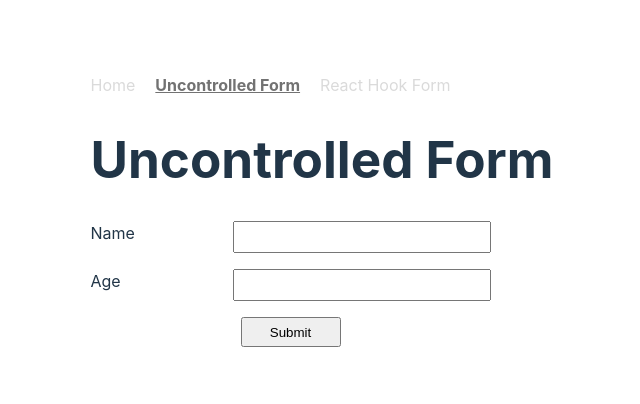
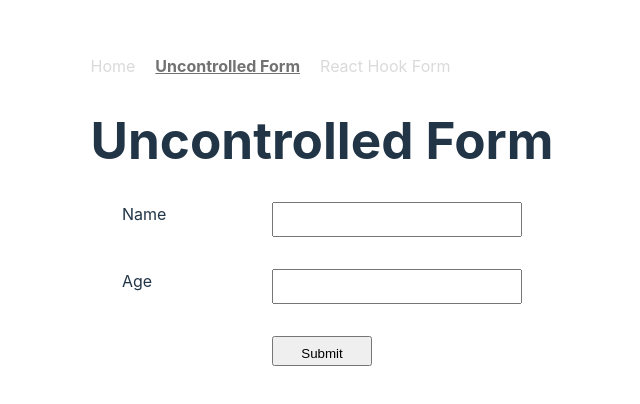
Before and after one commit to guz86/ReactTask, a React (Vite) app: page /uncontrolled-form in a window 1280 px wide. Shown: the part 190-594 px from the top of the page, without its empty margins (318-958 px from the left). Built offline with nearby package versions, Linux system fonts and the light colour scheme.

Commit message:
feat: add name age validation

```diff
--- a/src/components/Uncontrolled/UncontrolledForm.css
+++ b/src/components/Uncontrolled/UncontrolledForm.css
@@ -3,6 +3,7 @@
   flex-direction: column;
   gap: 1rem;
   max-width: 400px;
+  margin: auto;
 }
 
 .uncontrolledForm div {
@@ -16,10 +17,28 @@
 
 .uncontrolledForm input {
   width: 250px;
+  padding: 0.5rem;
+  box-sizing: border-box;
+}
+
+.uncontrolledForm input[type='number'] {
+  -moz-appearance: textfield;
+}
+
+.uncontrolledForm input[type='number']::-webkit-inner-spin-button,
+.uncontrolledForm input[type='number']::-webkit-outer-spin-button {
+  -webkit-appearance: none;
+  margin: 0;
 }
 
 .uncontrolledForm input[type='submit'] {
   align-self: center;
   width: 100px;
   height: 30px;
+  cursor: pointer;
 }
+.error-message {
+  color: red;
+  margin: 0rem;
+  font-size: 0.7em;
+}
--- a/src/components/Uncontrolled/UncontrolledForm.tsx
+++ b/src/components/Uncontrolled/UncontrolledForm.tsx
@@ -4,14 +4,28 @@ import { setUserData } from '../../app/features/reacthookform/reacthookformSlice
 import { useNavigate } from 'react-router-dom';
 import './UncontrolledForm.css';
 
+interface IFormInput {
+  name: string;
+  age: number;
+  // email: string;
+  // password: string;
+  // confirmPassword: string;
+  // gender: 'male' | 'female' | 'other';
+  // terms: boolean;
+  // picture: FileList;
+  // country: string;
+}
+
 export const UncontrolledForm = () => {
-  interface IFormInput {
-    name: string;
-    age: number;
-  }
   const navigate = useNavigate();
   const dispatch = useAppDispatch();
-  const { register, handleSubmit, reset } = useForm<IFormInput>();
+
+  const {
+    register,
+    handleSubmit,
+    reset,
+    formState: { errors },
+  } = useForm<IFormInput>();
 
   const onSubmit: SubmitHandler<IFormInput> = (data) => {
     dispatch(setUserData(data));
@@ -25,13 +39,42 @@ export const UncontrolledForm = () => {
       <>
         <form className="uncontrolledForm" onSubmit={handleSubmit(onSubmit)}>
           <div>
-            <label>Name</label>
-            <input {...register('name')} />
+            <label htmlFor="name">Name</label>
+            <input
+              id="name"
+              {...register('name', {
+                required: 'Name is required',
+                validate: (value) =>
+                  /^[A-ZА-Я]/.test(value) ||
+                  'Name must start with an uppercase letter',
+              })}
+            />
+          </div>
+          <div>
+            {errors.name && (
+              <p className="error-message">{errors.name.message}</p>
+            )}
           </div>
 
           <div>
-            <label>Age</label>
-            <input type="number" {...register('age')} />
+            <label htmlFor="age">Age</label>
+            <input
+              id="age"
+              type="number"
+              {...register('age', {
+                required: 'Age is required',
+                valueAsNumber: true,
+                validate: {
+                  positive: (value) =>
+                    value > 0 || 'Age must be a positive number',
+                },
+              })}
+            />
+          </div>
+          <div>
+            {errors.age && (
+              <p className="error-message">{errors.age.message}</p>
+            )}
           </div>
 
           <input type="submit" value="Submit" />
```
